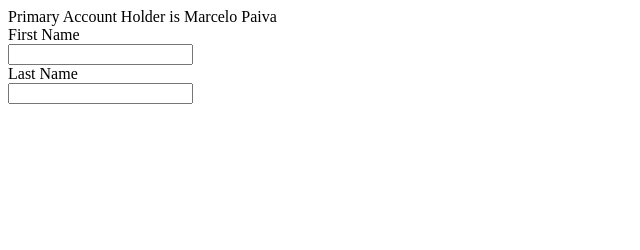
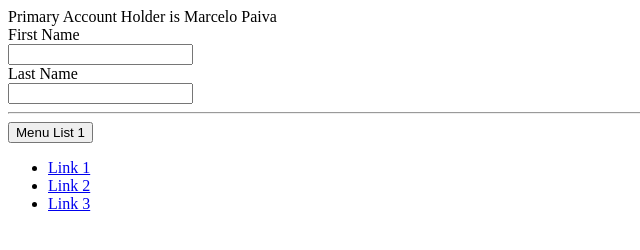
Before and after one commit to mpaiva/aria-daily, a plain HTML site: page index.html in a window 1280 px wide. Shown: the whole page, without its empty margins (0-640 px from the left). Drawn offline with Linux system fonts and the light colour scheme.

Commit message:
Update index.html

```diff
--- a/index.html
+++ b/index.html
@@ -13,5 +13,15 @@
       <div id="lastName">Last Name</div>
       <input type="text" aria-labelledby="account lastName"/>
     </div>
+<hr/>
+<nav id=“main-nav”>
+<button id=“menu-button-1” aria-haspopup=“true” aria-controls=“menu-list-1”>Menu List 1</button>
+<ul id=“menu-list-1” role=“menu” aria-labelledby=“menu-button-1”>
+<li role=“none”><a role=“menuitem” href=“...”>Link 1</a></li>
+<li role=“none”><a role=“menuitem” href=“...”>Link 2</a></li>
+<li role=“none”><a role=“menuitem” href=“...”>Link 3</a></li>
+</ul>
+</nav>
+
 </body>
 </html>
```
